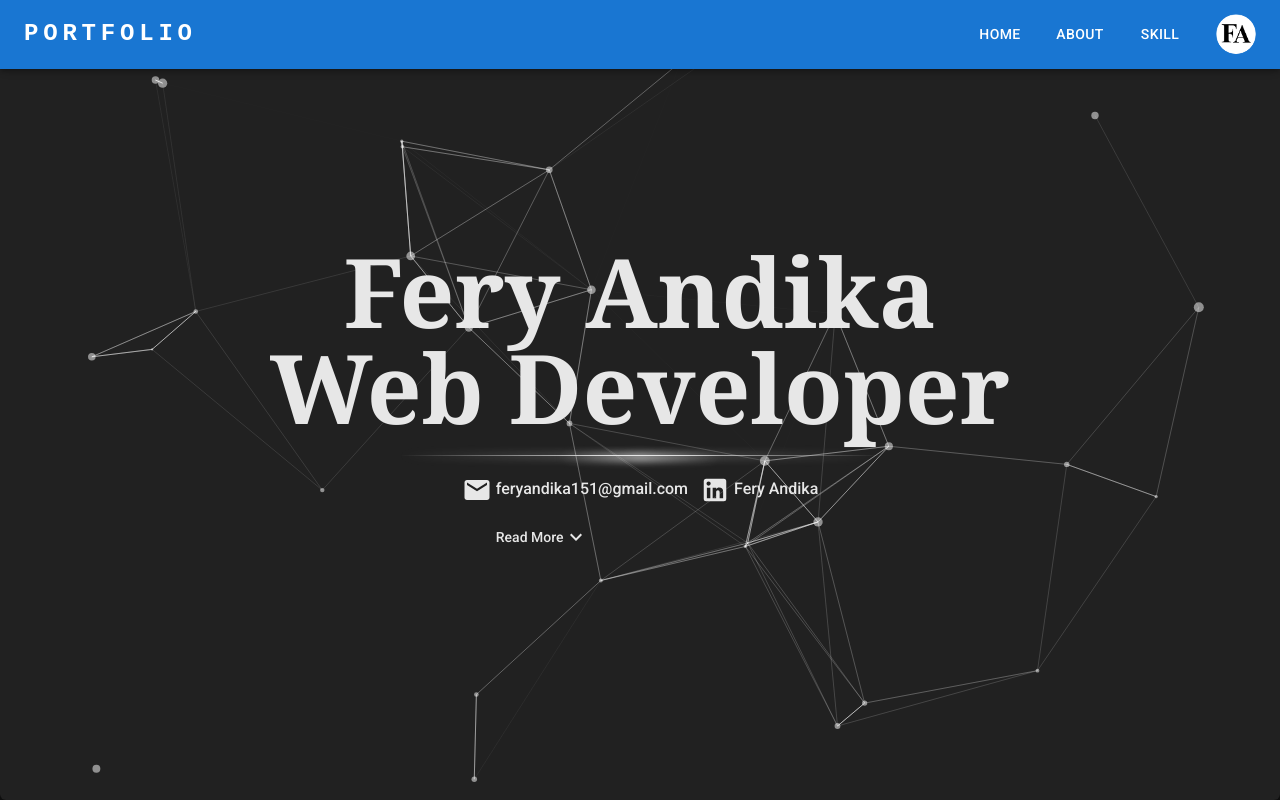
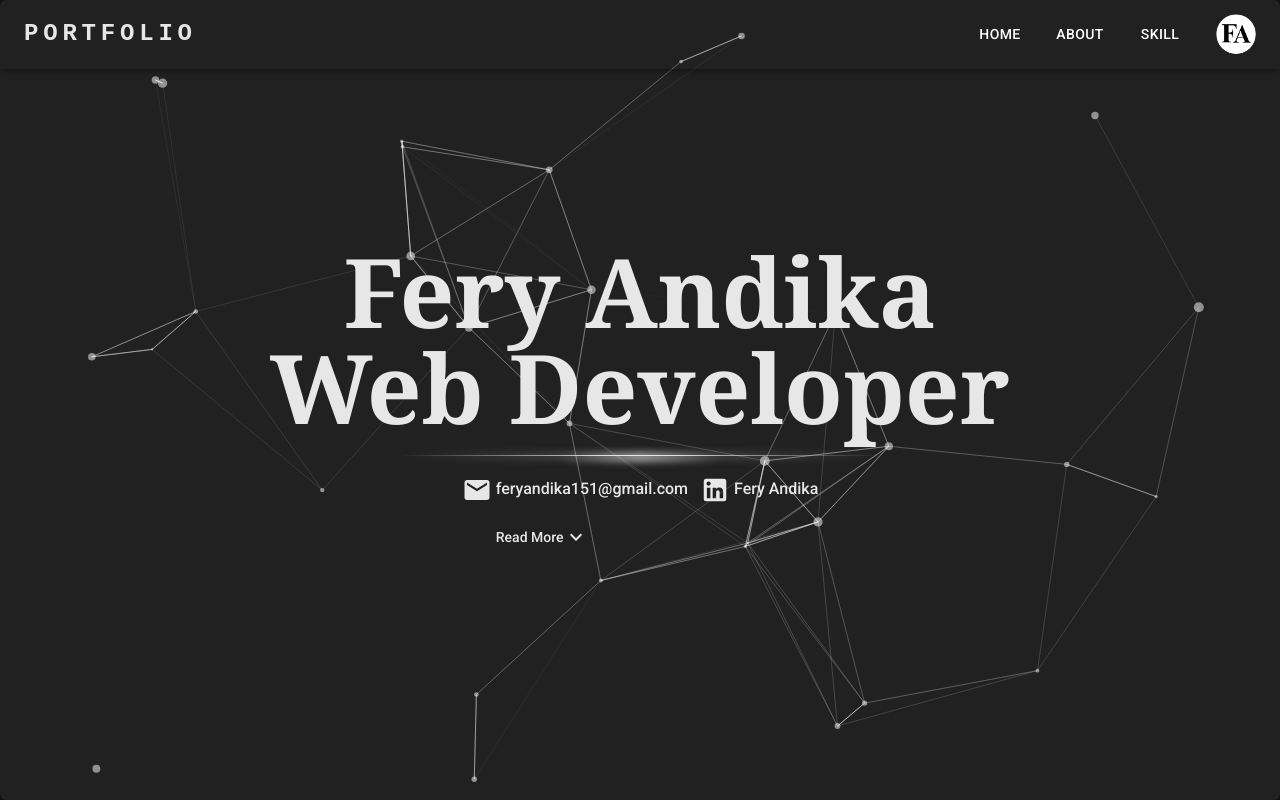
Before and after one commit to feryndka/Portfolio-Next-Js, a Next.js app: page / in a window 1280 px wide. Shown: the top 800 px of the page. Built offline with nearby package versions, Linux system fonts and the light colour scheme.

Commit message:
fix:color navbar

```diff
--- a/src/components/navbar/Navbar.jsx
+++ b/src/components/navbar/Navbar.jsx
@@ -47,7 +47,7 @@ function Navbar() {
   };
 
   return (
-    <AppBar position="fixed" className="bg-[#212121]">
+    <AppBar position="fixed" color="transparent" className="bg-[#212121]">
       <Container maxWidth="xl">
         <Toolbar disableGutters>
           <Typography
@@ -148,7 +148,12 @@ function Navbar() {
           </Box>
 
           <Box sx={{ flexGrow: 0 }}>
-            <Avatar alt="Fery Andika" src="/headIcon.png" sx={{ p: 0 }} className="w-8 h-8" />
+            <Avatar
+              alt="Fery Andika"
+              src="/headIcon.png"
+              sx={{ p: 0 }}
+              className="w-8 h-8"
+            />
           </Box>
         </Toolbar>
       </Container>
```
